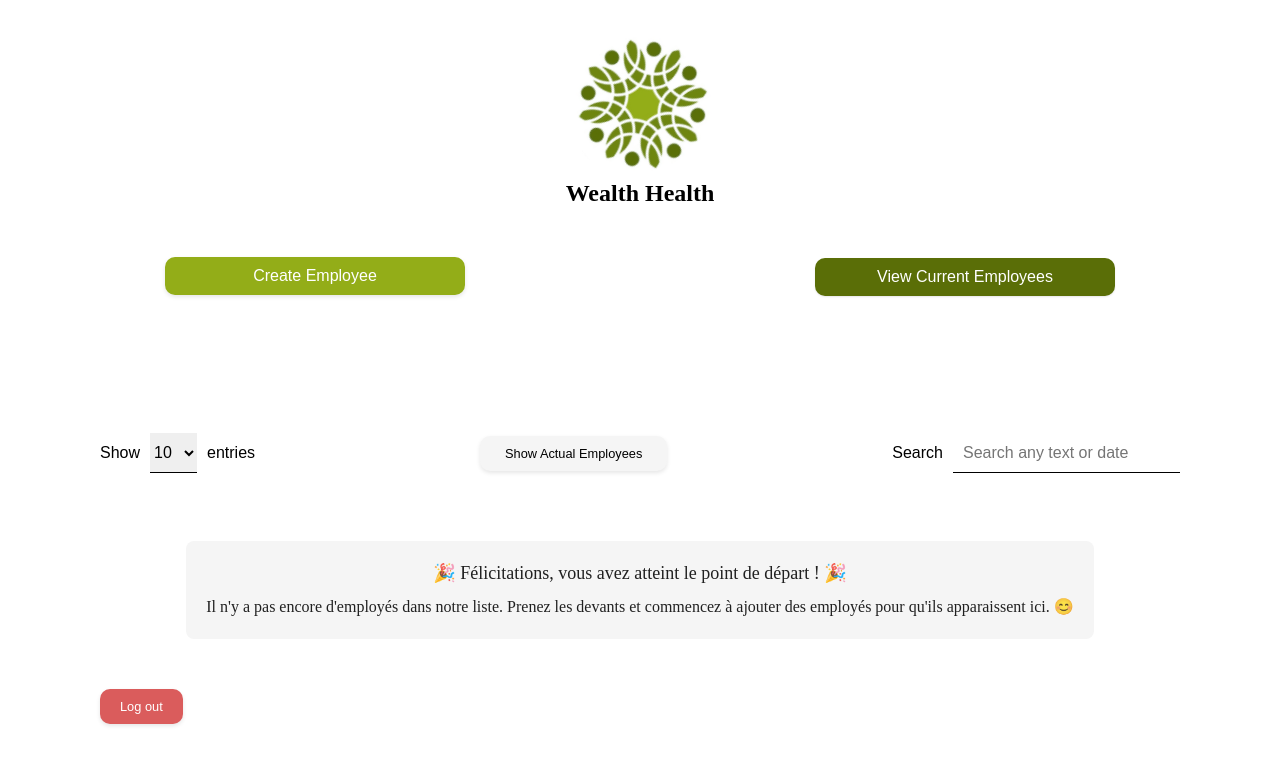
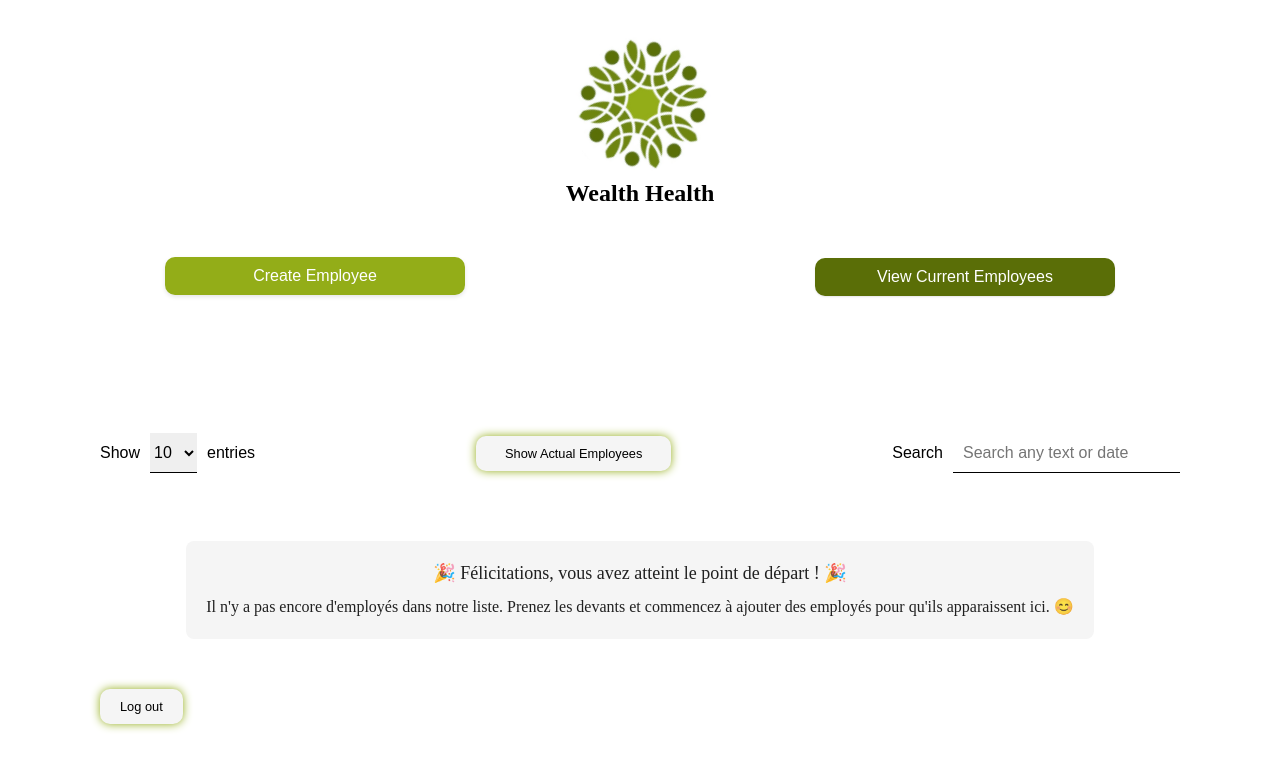
Before and after one commit to angelique31/P14---Wealth-Health, a React (Vite) app: page /view-employees in a window 1280 px wide. Shown: the top 770 px of the page. Built offline with nearby package versions, Linux system fonts and the light colour scheme.

Commit message:
update date input

```diff
--- a/src/components/CreatEmployee/FormValidation/formValidation.js
+++ b/src/components/CreatEmployee/FormValidation/formValidation.js
@@ -24,6 +24,7 @@ export const validateEmployeeForm = (employee) => {
       3,
       "Please enter your date of birth"
     ),
+
     ...validateField("startDate", employee.startDate, 3, "Please enter a date"),
     ...validateField("state", employee.state, 2, "Please choose a State"),
     ...validateField(
@@ -60,11 +61,15 @@ export const validateEmployeeForm = (employee) => {
       "City is required",
       "Only letters, spaces and hyphens are allowed."
     ),
-    zipCode: validateCustomField(
-      employee.zipCode,
-      5,
-      /^\d{5}$/,
-      "The postal code must consist of five numbers only."
-    ),
+    // zipCode: validateCustomField(
+    //   employee.zipCode,
+    //   5,
+    //   /^\d{5}$/,
+    //   "The postal code must consist of five numbers only."
+    // ),
+    zipCode:
+      employee.zipCode.trim().length !== 5 || !/^\d{5}$/.test(employee.zipCode)
+        ? "The postal code must consist of five numbers only."
+        : "",
   };
 };
--- a/src/components/CreatEmployee/InputField/InputFieldStyles.js
+++ b/src/components/CreatEmployee/InputField/InputFieldStyles.js
@@ -4,6 +4,7 @@ export const Input = styled.input`
   border: none;
   border-bottom: 1px solid #000;
   width: 300px;
+  font-family: Source Sans Pro, sans-serif;
   // font-size: 1.3rem;
   @media (max-width: 530px) {
     width: 234px;
--- a/src/pages/EmployeeForm/EmployeeForm.jsx
+++ b/src/pages/EmployeeForm/EmployeeForm.jsx
@@ -45,8 +45,21 @@ function EmployeeForm() {
     setErrors(newErrors);
   }, [employee, setErrors]);
 
-  //pour que les messages d'erreur n'apparaissent pas lors de l'arrivée de l'utilisateur sur le formulaire
   useEffect(() => {
+    // Obtenez la date du jour
+    const today = new Date();
+    // Définir l'année à 18 ans en arrière
+    today.setFullYear(today.getFullYear() - 18);
+    // Convertir en format YYYY-MM-DD
+    const dateOfBirth = today.toISOString().substring(0, 10);
+
+    setEmployee((prev) => ({
+      ...prev,
+      dateOfBirth: prev.dateOfBirth || dateOfBirth,
+      startDate: prev.startDate || new Date().toISOString().substring(0, 10),
+    }));
+
+    //pour que les messages d'erreur n'apparaissent pas lors de l'arrivée de l'utilisateur sur le formulaire
     // Réinitialiser l'état showErrors lors du montage du composant
     setShowErrors(false);
 
@@ -54,7 +67,7 @@ function EmployeeForm() {
     return () => {
       setShowErrors(false);
     };
-  }, [setShowErrors]);
+  }, [setShowErrors, setEmployee]);
 
   const handleChange = (event) => {
     const { name, value } = event.target;
@@ -67,7 +80,7 @@ function EmployeeForm() {
 
     const formErrors = validateEmployeeForm(employee);
     setErrors(formErrors);
-
+    console.log(formErrors.zipCode);
     // vérifier si toutes les valeurs d'erreurs sont vides:
     if (Object.values(formErrors).some((error) => error !== "")) {
       // Afficher les messages d'erreurs
@@ -217,7 +230,7 @@ function EmployeeForm() {
           </DepartmentContainerLabel>
         </DepartmentContainer>
 
-        <SaveButton onClick={handleSubmit} />
+        <SaveButton onClick={() => {}} />
       </form>
     </section>
   );
--- a/src/pages/ViewEmployees/ViewEmployeeStyles.js
+++ b/src/pages/ViewEmployees/ViewEmployeeStyles.js
@@ -42,13 +42,15 @@ export const Container = styled.div`
 `;
 
 export const SmallerButton = styled(NavButton)`
-  width: 187px;
+  width: 195px;
   font-size: 0.8rem;
   color: black;
   background-color: rgb(245, 245, 245);
+  box-shadow: 0px 0px 10px rgb(147, 173, 24);
+  border: none;
   &:hover {
-    background-color: rgb(238, 238, 238);
-    box-shadow: 0 4px 6px rgba(0, 0, 0, 0.1);
+    background-color: rgb(147, 173, 24);
+    color: white;
   }
 `;
 
@@ -70,13 +72,18 @@ export const NoDataP = styled.p`
 export const StyledButton = styled.button`
   font-size: 0.8rem;
   padding: 10px 20px;
-  background-color: #da5c5c;
-  color: rgb(255, 255, 255);
+  background-color: rgb(245, 245, 245);
+  color: black;
+  box-shadow: 0px 0px 10px rgb(147, 173, 24);
   border: none;
   cursor: pointer;
   transition: all 0.3s ease 0s;
   border-radius: 10px;
-  box-shadow: rgba(0, 0, 0, 0.1) 0px 2px 4px;
   position: relative;
   margin-left: 100px;
+  margin-bottom: 50px;
+  &:hover {
+    background-color: rgb(147, 173, 24);
+    color: white;
+  }
 `;
```
Also changed, not shown: src/components/CreatEmployee/InputField/InputField.jsx (+0 -125 lines).
